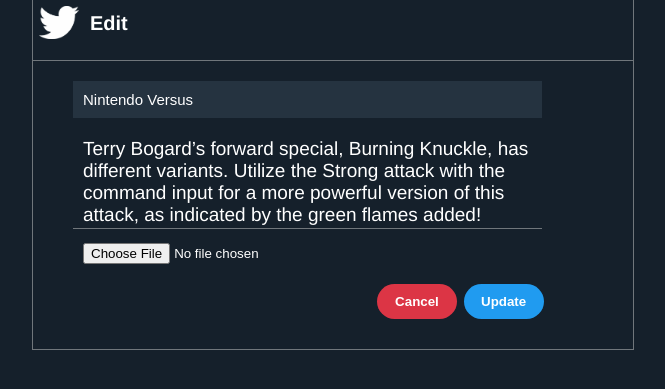
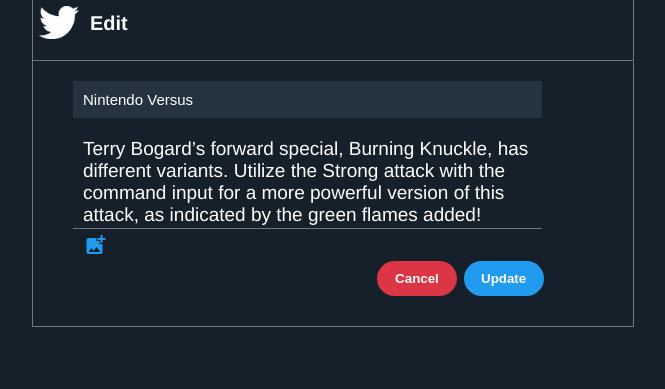
Before and after one commit to jzapata333/Twitterclone, a Django app: page /edit/20/ in a window 1280 px wide. Shown: the top 389 px of the page, without its empty margins (307-972 px from the left). Run offline with Django 3.2, Linux system fonts and the light colour scheme; data comes from the database, SQL or seed files in the repository; both versions use the stored data as it was after the commit.

Commit message:
Changes to edit.html

```diff
--- a/static/css/style.css
+++ b/static/css/style.css
@@ -146,6 +146,15 @@
   left: 2%;
 }
 
+/*
+Edit upload
+*/
+
+.upload-edit {
+  position: relative;
+  left: 2%;
+}
+
 @media screen and (max-width: 500px) {
   .posts li .name_body {
     font-size: 20px;
@@ -188,6 +197,7 @@
 #update-button {
   border-radius: 20px;
   background-color: #209bf0;
+  cursor: pointer;
   width: 80px;
   height: 35px;
   color: #fff;
@@ -202,6 +212,7 @@
   align-items: right;
   width: 80px !important;
   color: #fff;
+  cursor: pointer;
   font-weight: bold;
   border: none !important;
 }
--- a/templates/edit.html
+++ b/templates/edit.html
@@ -14,8 +14,12 @@
         {% csrf_token %}
         <input class="name-input" type="text" name="name" placeholder="Name" value="{{post.name}}" required />
         <textarea name="body" placeholder="What's Happening?" required>{{post.body}}</textarea>
-        <label for={{post.name}}></label>
-            <input type="file" name="image">
+        <label for={{post.name}}></label><br>
+            <!-- <input type="file" name="image"> -->
+            <input id="upload-file" type="file" value="Choose File" name="image">
+            <label class="upload-edit" for="upload-file">
+                <i class="material-icons">add_photo_alternate</i>
+            </label><br>
         {% if post.image.url %}
         <img class="post-border" src="{{ post.image.url }}">
         {% endif %}
```
Also changed, not shown: db.sqlite3.
